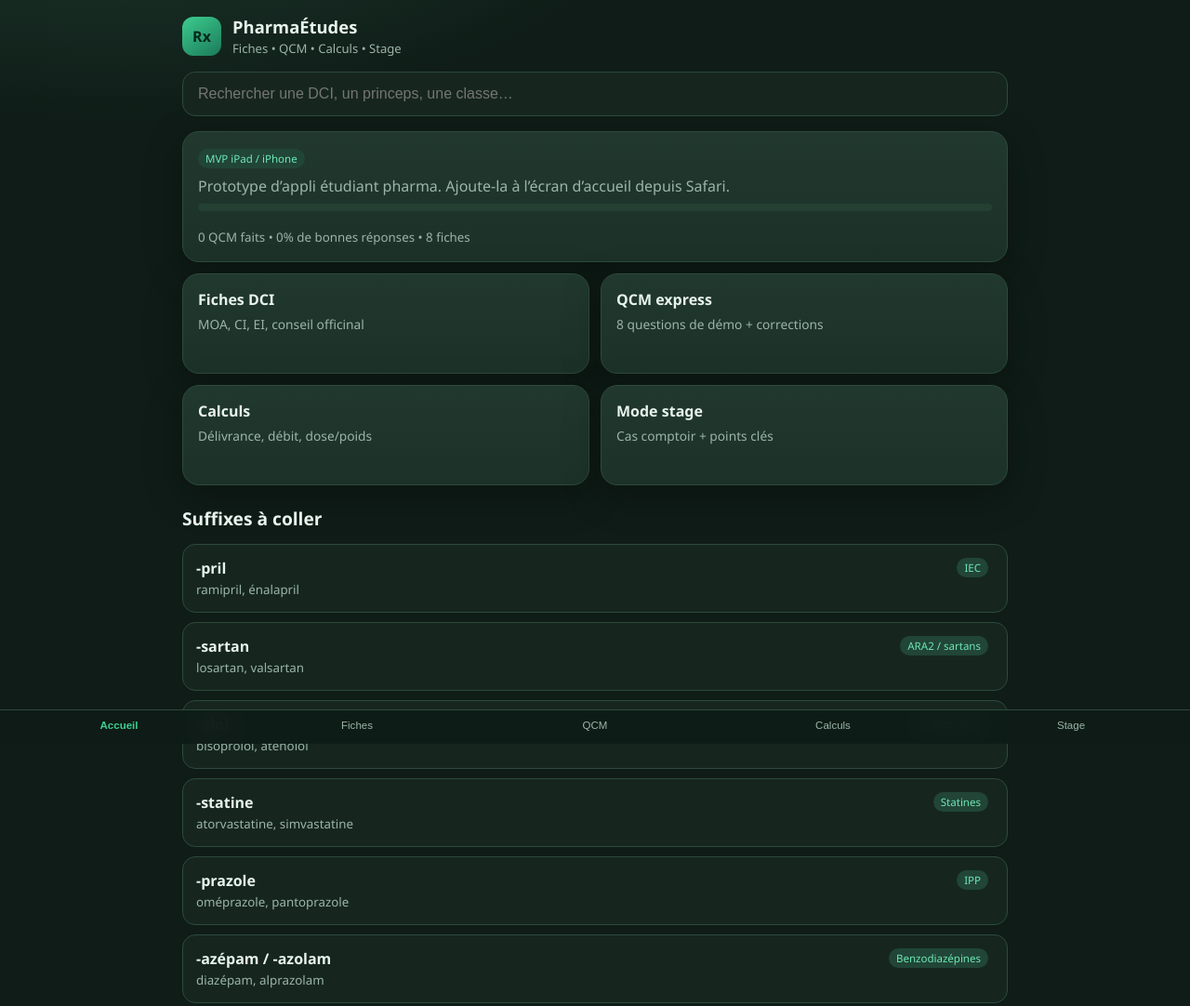
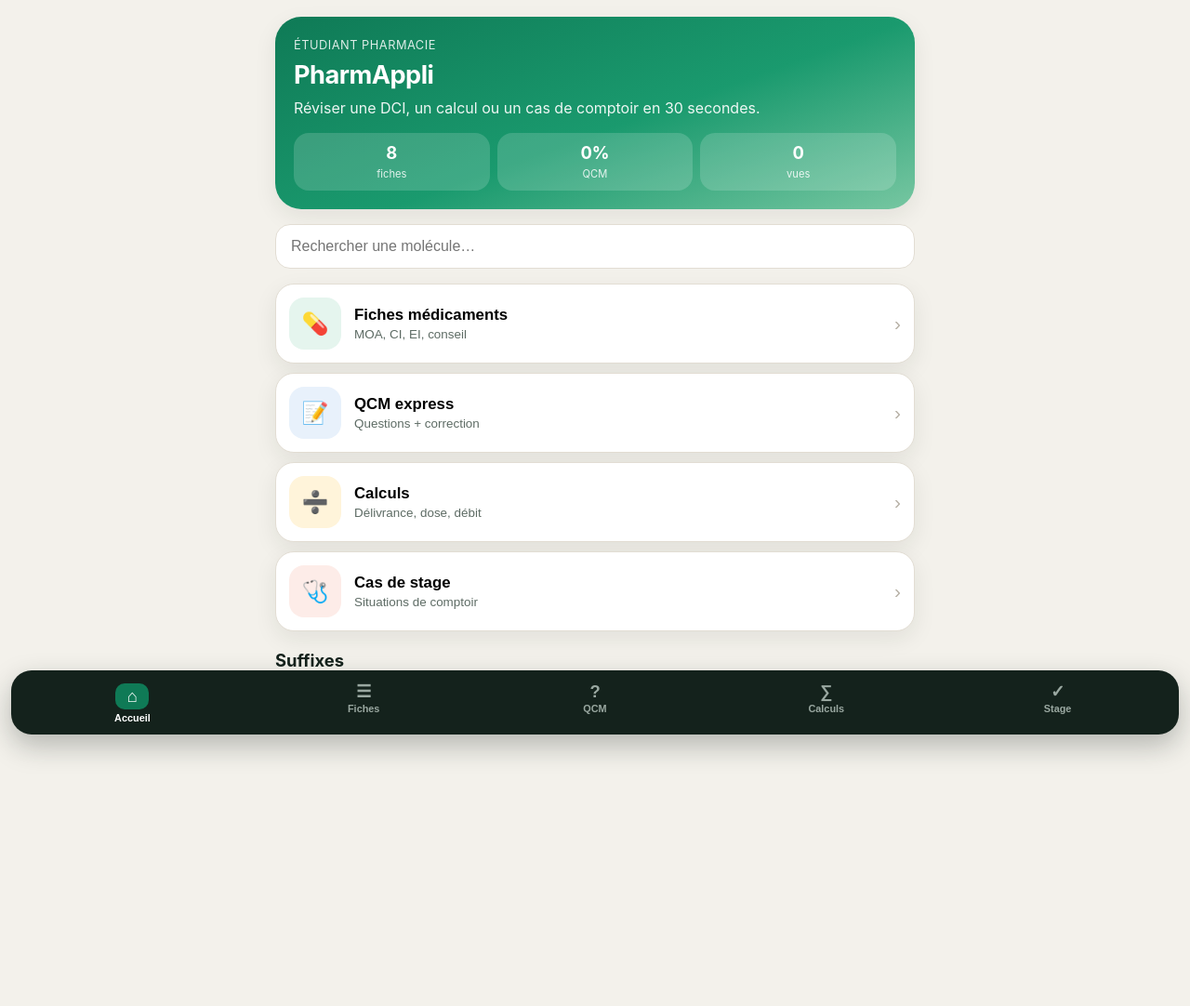
Before and after one commit to pierredupre71130/PharmAppli, a plain HTML site: page index.html in a window 1280 px wide. Shown: the top 1082 px of the page at 93% size. After the commit the page ends 869 px from the top, so only its background shows below. Drawn offline with Linux system fonts and the light colour scheme.

Commit message:
Add files via upload

```diff
--- a/app.js
+++ b/app.js
@@ -21,47 +21,59 @@
   (views[state.view] || home)();
 }
 
+function go(view) {
+  document.querySelectorAll(".nav button").forEach(b => b.classList.toggle("active", b.dataset.view === view));
+  state = { ...state, view, drugId: null, caseId: null, answered: false };
+  render();
+}
+
 function home() {
   const n = PHARMA_DATA.drugs.length;
   const acc = stats.qTotal ? Math.round(100 * stats.qCorrect / stats.qTotal) : 0;
+  const seen = Object.keys(stats.seen || {}).length;
   app.innerHTML = `
-    <div class="top">
-      <div class="brand">
-        <div class="logo">Rx</div>
-        <div>
-          <h1>PharmaÉtudes</h1>
-          <p>Fiches • QCM • Calculs • Stage</p>
-        </div>
+    <section class="hero">
+      <p class="kicker">Étudiant pharmacie</p>
+      <h1>PharmAppli</h1>
+      <p>Réviser une DCI, un calcul ou un cas de comptoir en 30 secondes.</p>
+      <div class="stats">
+        <div class="stat"><b>${n}</b><span>fiches</span></div>
+        <div class="stat"><b>${acc}%</b><span>QCM</span></div>
+        <div class="stat"><b>${seen}</b><span>vues</span></div>
       </div>
+    </section>
+    <input class="search" id="qsearch" placeholder="Rechercher une molécule…" />
+    <div class="menu">
+      <button class="tile" data-go="fiches">
+        <div class="icon t-green">💊</div>
+        <div><h3>Fiches médicaments</h3><p>MOA, CI, EI, conseil</p></div>
+        <div class="chev">›</div>
+      </button>
+      <button class="tile" data-go="qcm">
+        <div class="icon t-blue">📝</div>
+        <div><h3>QCM express</h3><p>Questions + correction</p></div>
+        <div class="chev">›</div>
+      </button>
+      <button class="tile" data-go="calculs">
+        <div class="icon t-amber">➗</div>
+        <div><h3>Calculs</h3><p>Délivrance, dose, débit</p></div>
+        <div class="chev">›</div>
+      </button>
+      <button class="tile" data-go="stage">
+        <div class="icon t-rose">🩺</div>
+        <div><h3>Cas de stage</h3><p>Situations de comptoir</p></div>
+        <div class="chev">›</div>
+      </button>
     </div>
-    <input class="search" id="qsearch" placeholder="Rechercher une DCI, un princeps, une classe…" />
-    <div class="card" style="margin-bottom:12px">
-      <div class="badge">MVP iPad / iPhone</div>
-      <p style="margin:8px 0 0;color:var(--muted)">Prototype d’appli étudiant pharma. Ajoute-la à l’écran d’accueil depuis Safari.</p>
-      <div class="progress"><span style="width:${Math.min(100, stats.qTotal * 8)}%"></span></div>
-      <small style="color:var(--muted)">${stats.qTotal} QCM faits • ${acc}% de bonnes réponses • ${n} fiches</small>
+    <h2>Suffixes</h2>
+    <div class="chips">
+      ${PHARMA_DATA.suffixes.map(s => `<div class="chip"><b>${s.stem}</b> ${s.classe}</div>`).join("")}
     </div>
-    <div class="grid">
-      <div class="tile" data-go="fiches"><h3>Fiches DCI</h3><p>MOA, CI, EI, conseil officinal</p></div>
-      <div class="tile" data-go="qcm"><h3>QCM express</h3><p>8 questions de démo + corrections</p></div>
-      <div class="tile" data-go="calculs"><h3>Calculs</h3><p>Délivrance, débit, dose/poids</p></div>
-      <div class="tile" data-go="stage"><h3>Mode stage</h3><p>Cas comptoir + points clés</p></div>
-    </div>
-    <h2 style="margin-top:22px">Suffixes à coller</h2>
-    <div class="list" id="suf"></div>
   `;
-  $("#suf").innerHTML = PHARMA_DATA.suffixes.map(s => `
-    <div class="row" style="cursor:default">
-      <div><strong>${s.stem}</strong><br><small>${s.ex}</small></div>
-      <span class="badge">${s.classe}</span>
-    </div>`).join("");
-  app.querySelectorAll("[data-go]").forEach(el => el.onclick = () => {
-    document.querySelectorAll(".nav button").forEach(b => b.classList.toggle("active", b.dataset.view === el.dataset.go));
-    state.view = el.dataset.go; render();
-  });
+  app.querySelectorAll("[data-go]").forEach(el => el.onclick = () => go(el.dataset.go));
   $("#qsearch").addEventListener("input", e => {
     const t = e.target.value.trim();
-    if (t.length > 1) { state.view = "fiches"; state.filter = t; render(); }
+    if (t.length > 1) { state.filter = t; go("fiches"); }
   });
 }
 
--- a/index.html
+++ b/index.html
@@ -3,8 +3,8 @@
 <head>
   <meta charset="UTF-8" />
   <meta name="viewport" content="width=device-width, initial-scale=1, viewport-fit=cover" />
-  <meta name="theme-color" content="#1b7a5a" />
-  <title>PharmaÉtudes — révisions pharmacie</title>
+  <meta name="theme-color" content="#0f7a56" />
+  <title>PharmAppli</title>
   <link rel="manifest" href="./manifest.json" />
   <link rel="icon" href="./icon.svg" />
   <link rel="stylesheet" href="./styles.css" />
@@ -12,11 +12,11 @@
 <body>
   <div class="app" id="app"></div>
   <nav class="nav">
-    <button data-view="home" class="active">Accueil</button>
-    <button data-view="fiches">Fiches</button>
-    <button data-view="qcm">QCM</button>
-    <button data-view="calculs">Calculs</button>
-    <button data-view="stage">Stage</button>
+    <button data-view="home" class="active"><span>⌂</span>Accueil</button>
+    <button data-view="fiches"><span>☰</span>Fiches</button>
+    <button data-view="qcm"><span>?</span>QCM</button>
+    <button data-view="calculs"><span>∑</span>Calculs</button>
+    <button data-view="stage"><span>✓</span>Stage</button>
   </nav>
   <script src="./data.js"></script>
   <script src="./app.js"></script>
--- a/styles.css
+++ b/styles.css
@@ -1,104 +1,144 @@
 :root {
-  --bg: #0f1c17;
-  --bg-2: #16261f;
-  --card: #1c3229;
-  --line: #2d4a3d;
-  --text: #e8f3ed;
-  --muted: #9bb5a8;
-  --accent: #3dcc8e;
-  --accent-2: #1b7a5a;
-  --warn: #e8b86d;
-  --danger: #e07a6a;
-  --ok: #6ee7b7;
-  --radius: 18px;
-  --shadow: 0 12px 40px rgba(0,0,0,.28);
+  --bg: #f3f1eb;
+  --bg-2: #ffffff;
+  --ink: #14221c;
+  --muted: #5d6b64;
+  --line: #e2ddd3;
+  --green: #0f7a56;
+  --green-2: #e5f5ee;
+  --mint: #b8e3cf;
+  --amber: #f4c56d;
+  --amber-2: #fff4da;
+  --blue: #2b6cb0;
+  --blue-2: #e8f1fb;
+  --rose: #c45c4a;
+  --rose-2: #fdece8;
+  --violet: #6b4ea0;
+  --violet-2: #f1eafb;
+  --radius: 22px;
+  --shadow: 0 8px 24px rgba(20, 34, 28, .08);
 }
-* { box-sizing: border-box; }
+* { box-sizing: border-box; -webkit-tap-highlight-color: transparent; }
 html, body { margin: 0; min-height: 100%; }
 body {
-  font-family: "Segoe UI", system-ui, -apple-system, sans-serif;
-  background: radial-gradient(1200px 600px at 10% -10%, #1f3d31 0%, var(--bg) 50%);
-  color: var(--text);
-  padding-bottom: 88px;
+  font-family: -apple-system, BlinkMacSystemFont, "SF Pro Text", "Segoe UI", sans-serif;
+  background: var(--bg);
+  color: var(--ink);
+  padding-bottom: calc(92px + env(safe-area-inset-bottom));
 }
-.app { max-width: 920px; margin: 0 auto; padding: 16px; }
-.top {
-  display: flex; align-items: center; justify-content: space-between;
-  gap: 12px; margin-bottom: 16px;
+.app { max-width: 720px; margin: 0 auto; padding: 18px 16px 8px; }
+
+.hero {
+  background: linear-gradient(160deg, #0f7a56 0%, #1a9a6e 55%, #c9eecf 140%);
+  color: #fff;
+  border-radius: 28px;
+  padding: 22px 20px 20px;
+  box-shadow: var(--shadow);
+  margin-bottom: 16px;
 }
-.brand { display: flex; gap: 12px; align-items: center; }
-.logo {
-  width: 42px; height: 42px; border-radius: 12px;
-  background: linear-gradient(145deg, #2bb syn, #1b7a5a);
-  background: linear-gradient(145deg, #3dcc8e, #1b7a5a);
-  display: grid; place-items: center; font-weight: 800; color: #06281c;
+.hero .kicker { margin: 0; opacity: .85; font-size: .8rem; letter-spacing: .04em; text-transform: uppercase; }
+.hero h1 { margin: 6px 0 8px; font-size: 1.7rem; letter-spacing: -.02em; }
+.hero p { margin: 0; opacity: .92; line-height: 1.4; }
+.stats {
+  display: grid; grid-template-columns: 1fr 1fr 1fr; gap: 8px; margin-top: 16px;
 }
-.brand h1 { font-size: 1.15rem; margin: 0; }
-.brand p { margin: 2px 0 0; color: var(--muted); font-size: .82rem; }
+.stat {
+  background: rgba(255,255,255,.16);
+  border-radius: 16px; padding: 10px 8px; text-align: center;
+}
+.stat b { display: block; font-size: 1.15rem; }
+.stat span { font-size: .7rem; opacity: .85; }
+
 .search {
-  width: 100%; padding: 14px 16px; border-radius: 14px;
-  border: 1px solid var(--line); background: var(--bg-2); color: var(--text);
-  font-size: 1rem; margin-bottom: 16px;
+  width: 100%; padding: 14px 16px; border-radius: 16px;
+  border: 1px solid var(--line); background: #fff; color: var(--ink);
+  font-size: 1rem; margin: 0 0 16px;
 }
-.grid { display: grid; grid-template-columns: 1fr 1fr; gap: 12px; }
-.card, .tile {
-  background: linear-gradient(180deg, #21382e, var(--card));
-  border: 1px solid var(--line); border-radius: var(--radius);
+
+.menu { display: flex; flex-direction: column; gap: 10px; }
+.tile {
+  display: grid; grid-template-columns: 56px 1fr auto; gap: 14px; align-items: center;
+  background: #fff; border: 1px solid var(--line); border-radius: 20px;
+  padding: 14px; box-shadow: var(--shadow); cursor: pointer; text-align: left;
+}
+.icon {
+  width: 56px; height: 56px; border-radius: 16px;
+  display: grid; place-items: center; font-size: 1.45rem;
+}
+.t-green { background: var(--green-2); }
+.t-blue { background: var(--blue-2); }
+.t-amber { background: var(--amber-2); }
+.t-rose { background: var(--rose-2); }
+.tile h3 { margin: 0 0 3px; font-size: 1.05rem; }
+.tile p { margin: 0; color: var(--muted); font-size: .84rem; }
+.chev { color: #b7b1a6; font-size: 1.3rem; }
+
+h2 { font-size: 1.15rem; margin: 20px 0 10px; }
+.chips { display: flex; gap: 8px; overflow-x: auto; padding-bottom: 4px; }
+.chip {
+  flex: 0 0 auto; background: #fff; border: 1px solid var(--line);
+  border-radius: 999px; padding: 8px 12px; font-size: .82rem;
+}
+.chip b { color: var(--green); }
+
+.card {
+  background: #fff; border: 1px solid var(--line); border-radius: var(--radius);
   padding: 16px; box-shadow: var(--shadow);
-}
-.tile { cursor: pointer; min-height: 108px; }
-.tile h3 { margin: 0 0 6px; font-size: 1rem; }
-.tile p { margin: 0; color: var(--muted); font-size: .86rem; }
-.badge {
-  display: inline-block; font-size: .72rem; padding: 3px 8px;
-  border-radius: 999px; background: #214536; color: var(--ok); margin-right: 6px;
 }
 .list { display: flex; flex-direction: column; gap: 10px; }
 .row {
-  display: flex; justify-content: space-between; gap: 10px; align-items: flex-start;
-  padding: 14px; border-radius: 14px; background: var(--bg-2);
+  display: flex; justify-content: space-between; gap: 10px; align-items: center;
+  padding: 14px; border-radius: 16px; background: #fff;
   border: 1px solid var(--line); cursor: pointer;
 }
 .row small { color: var(--muted); }
-h2 { font-size: 1.2rem; margin: 8px 0 14px; }
+.badge {
+  display: inline-block; font-size: .7rem; padding: 4px 8px;
+  border-radius: 999px; background: var(--green-2); color: var(--green); font-weight: 700;
+}
 .meta { color: var(--muted); font-size: .9rem; margin-bottom: 12px; }
 .section { margin: 14px 0; }
-.section h3 { margin: 0 0 6px; font-size: .92rem; color: var(--accent); }
+.section h3 { margin: 0 0 6px; font-size: .8rem; letter-spacing: .04em; text-transform: uppercase; color: var(--green); }
 .choices { display: flex; flex-direction: column; gap: 8px; }
 .choice, .btn {
-  border: 1px solid var(--line); background: var(--bg-2); color: var(--text);
-  border-radius: 12px; padding: 12px 14px; font-size: 1rem; cursor: pointer;
+  border: 1px solid var(--line); background: #fff; color: var(--ink);
+  border-radius: 14px; padding: 13px 14px; font-size: 1rem; cursor: pointer;
   text-align: left;
 }
-.btn.primary { background: var(--accent-2); border-color: #24916c; font-weight: 700; }
+.btn.primary { background: var(--green); border-color: var(--green); color: #fff; font-weight: 700; }
 .btn.ghost { background: transparent; }
-.choice.ok { border-color: var(--ok); background: #16382c; }
-.choice.ko { border-color: var(--danger); background: #3a2422; }
+.choice.ok { border-color: var(--green); background: var(--green-2); }
+.choice.ko { border-color: var(--rose); background: var(--rose-2); }
 .feedback { margin-top: 12px; color: var(--muted); line-height: 1.45; }
+
 .nav {
-  position: fixed; left: 0; right: 0; bottom: 0;
-  background: rgba(15,28,23,.92); backdrop-filter: blur(12px);
-  border-top: 1px solid var(--line);
+  position: fixed; left: 12px; right: 12px; bottom: calc(10px + env(safe-area-inset-bottom));
+  background: #14221c;
+  border-radius: 22px;
   display: grid; grid-template-columns: repeat(5, 1fr);
+  padding: 8px 6px 6px;
+  box-shadow: 0 12px 30px rgba(20,34,28,.28);
 }
 .nav button {
-  background: none; border: 0; color: var(--muted); padding: 10px 4px 14px;
-  font-size: .72rem;
+  background: none; border: 0; color: #9aa8a1; padding: 6px 2px;
+  font-size: .68rem; font-weight: 600;
+  display: flex; flex-direction: column; align-items: center; gap: 3px;
 }
-.nav button.active { color: var(--accent); font-weight: 700; }
+.nav button span { font-size: 1.15rem; line-height: 1; }
+.nav button.active {
+  color: #fff;
+}
+.nav button.active span {
+  background: var(--green); width: 36px; height: 28px; border-radius: 10px;
+  display: grid; place-items: center;
+}
+
 .calc-grid { display: grid; gap: 10px; }
 label { font-size: .85rem; color: var(--muted); }
 input[type=number], select {
   width: 100%; padding: 12px; border-radius: 12px; border: 1px solid var(--line);
-  background: var(--bg-2); color: var(--text); font-size: 1rem; margin-top: 4px;
+  background: #fff; color: var(--ink); font-size: 1rem; margin-top: 4px;
 }
-.result { font-size: 1.2rem; font-weight: 700; color: var(--ok); margin-top: 8px; }
+.result { font-size: 1.15rem; font-weight: 700; color: var(--green); margin-top: 8px; }
 .hidden { display: none; }
-ul.clean { margin: 8px 0 0; padding-left: 18px; color: var(--text); }
-.progress {
-  height: 8px; background: #234033; border-radius: 99px; overflow: hidden; margin: 8px 0 16px;
-}
-.progress > span { display: block; height: 100%; background: var(--accent); }
-@media (max-width: 640px) {
-  .grid { grid-template-columns: 1fr; }
-}
+ul.clean { margin: 8px 0 0; padding-left: 18px; }
```
